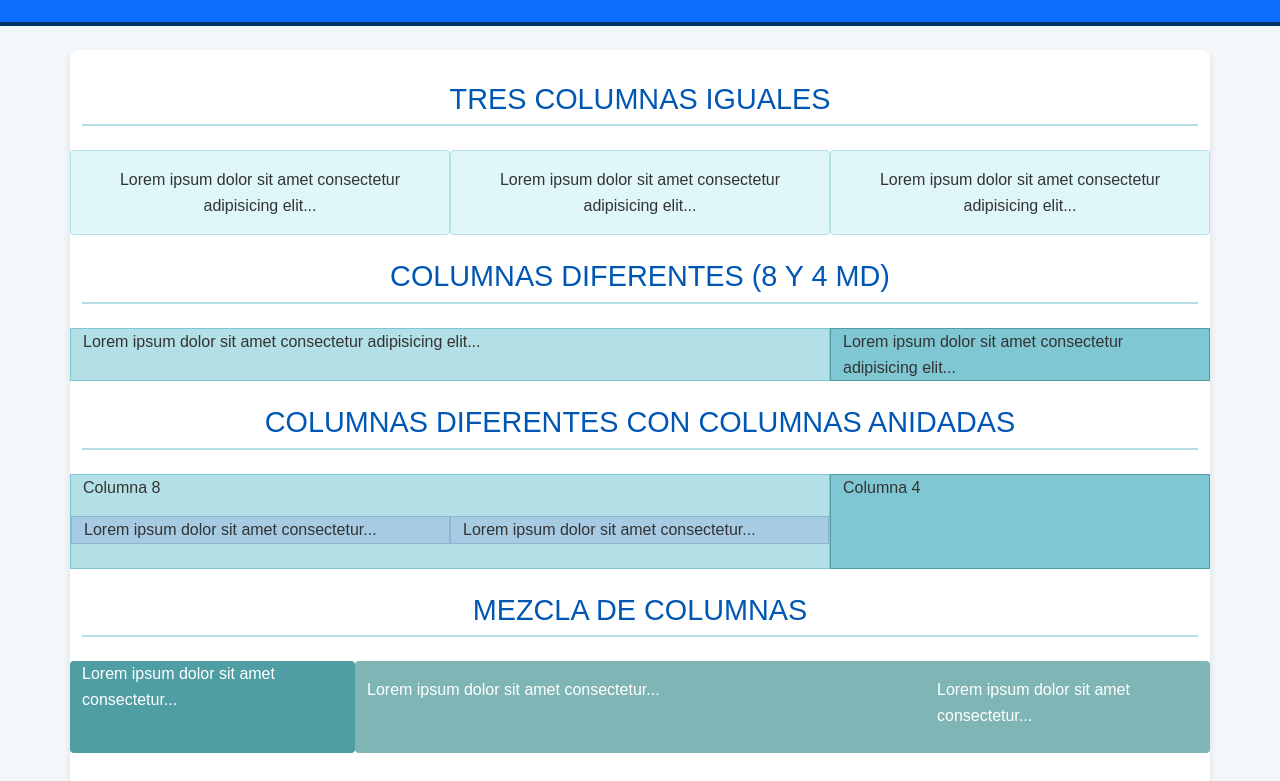
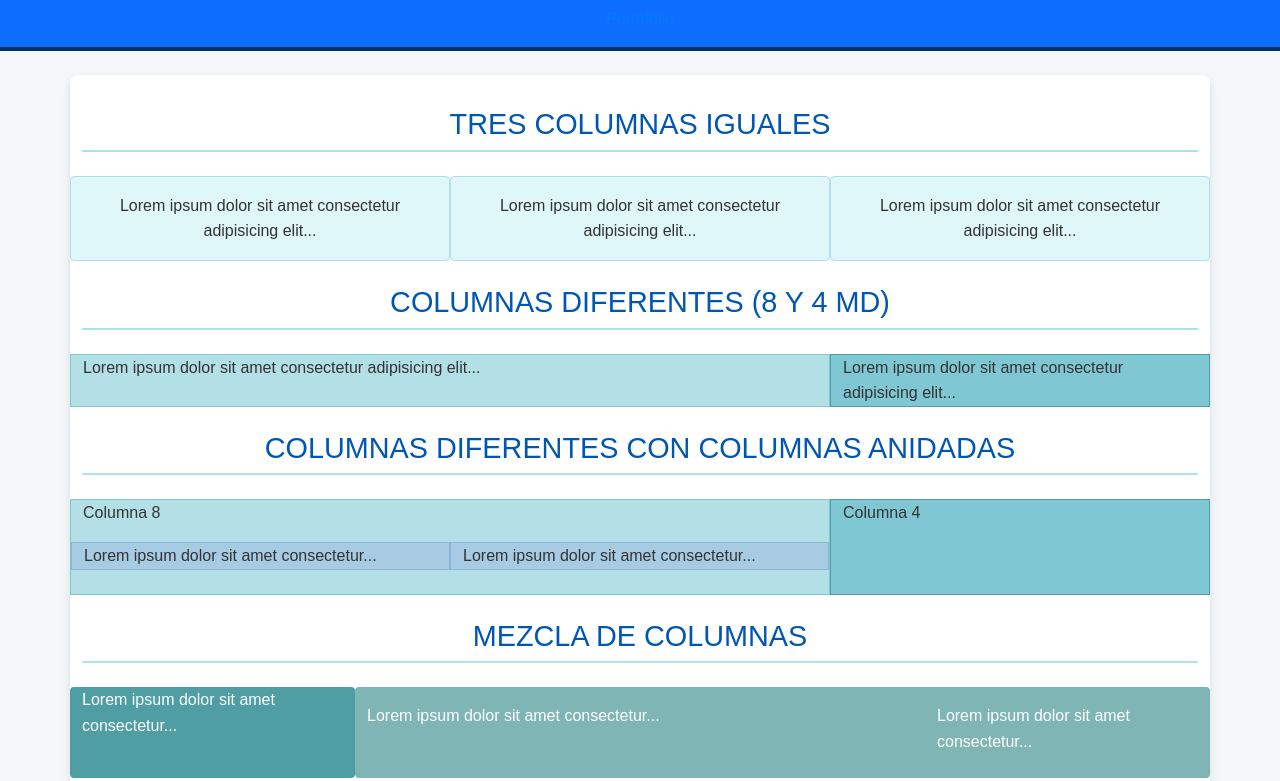
Before and after one commit to dianis3005/act5, a plain HTML site: page index2.html in a window 1280 px wide. Shown: the part 113-894 px from the top of the page. Drawn offline with nearby package versions, Linux system fonts and the light colour scheme; files that its build step writes are made by us from their sources.

Commit message:
Update index2.html

```diff
--- a/index2.html
+++ b/index2.html
@@ -12,6 +12,7 @@
     <header class="bg-primary text-white text-center py-3">
       <h1>Diseño Bootstrap</h1>
       <p>Actividad 5</p>
+       <a class="https://dianis3005.github.io/miportafolio/" href="">Portafolio</a>
     </header>
 
     <main class="container my-4">
```
